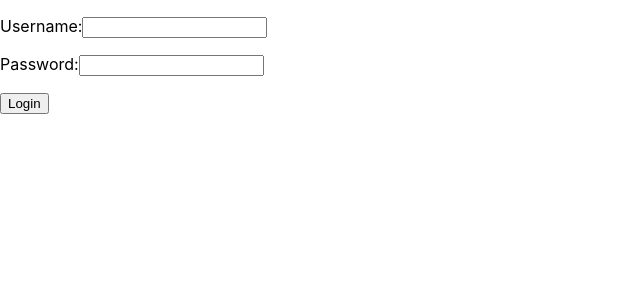
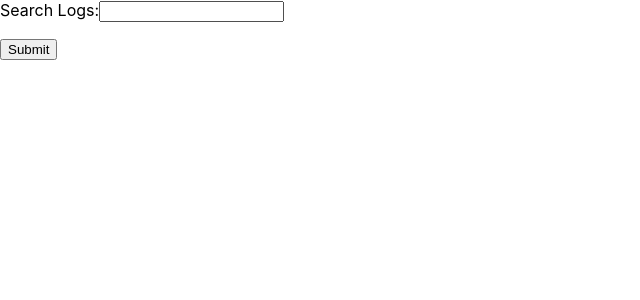
Before and after one commit to PacketFire/apophis, a React (Create React App) app in the folder frontend/: page / in a window 1280 px wide. Shown: the top 300 px of the page, without its empty margins (0-640 px from the left). Built offline with nearby package versions, Linux system fonts and the light colour scheme; the HTML template or start-up script is replaced by a standard one.

Commit message:
Remove login, add search

```diff
--- a/frontend/src/App.js
+++ b/frontend/src/App.js
@@ -4,40 +4,34 @@ import './App.css';
 class App extends Component {
     constructor(props) {
       super(props);
-      this.state = {username: '', password: ''};
+      this.state = {term: '', results: ''};
 
       this.handleSubmit = this.handleSubmit.bind(this);
     }
 
     handleSubmit(event) {
       event.preventDefault()
-      fetch('http://localhost:5002/login', {
+      fetch('http://localhost:5002/search', {
         method: 'POST',
         body: JSON.stringify({
-          username: this.state.username,
-          password: this.state.password
+          term: this.state.term
         })
-      }).then(function(responseBody){
-        console.log(responseBody.username);
-      });
+      })
+      .then(response => response.json())
+      .then(results => this.setState({results: results}))
+      .catch(error => console.error('Error:', error));
     }
 
     render() {
+      const { data } = this.state;
       return (
         <form onSubmit={this.handleSubmit}>
-          <p>
           <label>
-            Username:
-            <input type="text" name="username" value={this.state.username} onChange={e => this.setState({username: e.target.value})} />
+            Search Logs:
+            <input type="text" name="term" value={this.state.term} onChange={e => this.setState({term: e.target.value})} />
           </label>
-          </p>
-          <p>
-          <label>
-            Password:
-            <input type="password" name="password" value={this.state.password} onChange={e => this.setState({password: e.target.value})} />
-          </label>
-          </p>
-          <p><input type="submit" value="Login" /></p>
+          <p><input type="submit" value="Submit" /></p>
+          <p>{ data }</p>
         </form>
       );
     }
```
Also changed, not shown: 2 other files (tests, documents, lock files or other folders).
